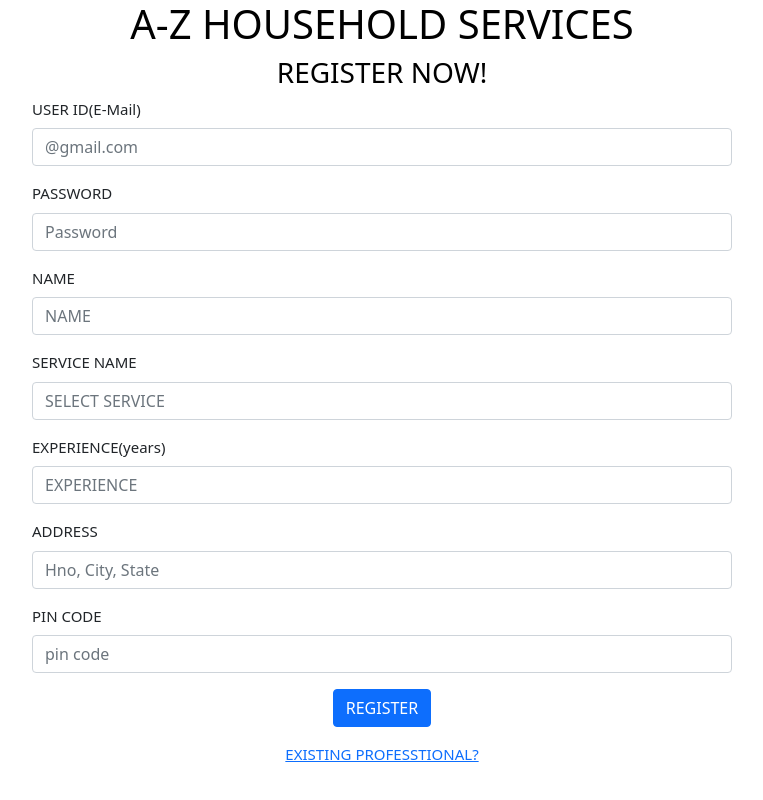
After one commit to 23f3003674/HouseHold_Services_Project, a Python web app: template templates/signup_professtional.html in a window 1280 px wide. The commit adds this page. Shown: the whole page, without its empty margins (258-1021 px from the left). Run offline with Jinja, Linux system fonts and the light colour scheme; the template is opened without the code that fills it, so the values that code supplies are empty.

Commit message:
COMMIT ON 8/11/24

```diff
--- a/static/styles/main.css
+++ b/static/styles/main.css
@@ -1,3 +1,43 @@
 {
     margin:10px;
 }
+
+.my_container{
+    /*border: 2px solid red;*/
+
+}
+
+.my_panel{
+    width: 90%;
+    margin: auto;
+    height: auto;
+    /*border: 1px solid black;*/
+}
+
+.input_form1{
+    /*border: 2px solid black;*/
+    width: 700px;
+    height: 300px;
+    margin: auto;
+    margin-top: auto;
+    padding: 20 px;
+    border-radius: 10px;
+    font-size: 15px;
+    text-align: justify;
+}
+.input_form2{
+    /*border: 2px solid black;*/
+    width: 700px;
+    height: 550px;
+    margin: auto;
+    margin-top: auto;
+    padding: 20 px;
+    border-radius: 10px;
+    font-size: 15px;
+    text-align: justify;
+}
+.center{
+    text-align: center;
+    margin: auto;
+    color:black
+}
--- a/templates/signup.html
+++ /dev/null
@@ -1,6 +0,0 @@
-<!DOCTYPE html>
-<html>
-    <body>
-        <h3>signup here</h3>
-    </body>
-</html>
--- /dev/null
+++ b/templates/signup_professtional.html
@@ -0,0 +1,59 @@
+<!DOCTYPE html>
+<html>
+    <head>
+        <link rel ="stylesheet" href="/static/styles/main.css">
+        <link href ="https://cdn.jsdelivr.net/npm/bootstrap@5.0.2/dist/css/bootstrap.min.css" rel="stylesheet" integrity="sha384-EVSTQN3/azprG1Anm3QDgpJLIm9Nao0Yz1ztcQTwFspd3yD65VohhpuuCOmLASjC" crossorigin="anonymous">
+        <title>SIGNUP PAGE</title>
+    </head>
+    <body>
+        <div class = "my_container">
+            <div class ="center"><h1>A-Z HOUSEHOLD SERVICES</h1></div>
+            <div class ="my_panel">
+                <div class ="center"><h3>REGISTER NOW!</h3></div>
+                <div class = "input_form2">
+                    <div class="mb-3">
+                        <label for="user_name" class="form-label">USER ID(E-Mail)</label>
+                        <input type="email" class="form-control" id="exampleFormControlInput1" placeholder="@gmail.com">
+                      </div>
+                    <div class="mb-3">
+                        <label for="Password" class="form-label">PASSWORD</label>
+                        <input type="Password" class="form-control" id="Password" placeholder="Password">
+                      </div>
+                    <div class="mb-3">
+                        <label for="full_name" class="form-label">NAME</label>
+                        <input type="text" class="form-control" id="full_name" placeholder="NAME">
+                      </div>
+                      <div class="mb-3">
+                        <label for="service" class="form-label">SERVICE NAME</label>
+                        <input type="service" class="form-control" id="full_name" placeholder="SELECT SERVICE">
+                      </div>
+                      <div class="mb-3">
+                        <label for="experience" class="form-label">EXPERIENCE(years)</label>
+                        <input type="text" class="form-control" id="experience" placeholder="EXPERIENCE">
+                      </div>
+                    <div class="mb-3">
+                        <label for="address" class="form-label">ADDRESS</label>
+                        <input type="text" class="form-control" id="address" placeholder="Hno, City, State">
+                      </div>
+                      <div class="mb-3">
+                        <label for="pincode" class="form-label">PIN CODE</label>
+                        <input type="number" class="form-control" id="pincode" placeholder="pin code">
+                      </div>
+                    <div class="mb-3">
+                        <div class ="center"><button type="button" class="btn btn-primary">REGISTER</button></div>
+
+                    </div>
+                    <div class="mb-3">
+                        <div class = "center">
+                        <a href ='/templates/login.html'>EXISTING PROFESSTIONAL?</a>
+
+                        <!--<a href ='#'>NEW PROFESSIONAL?</a>
+                        </div>-->
+                    </div>
+
+                </div>
+            </div>
+        </div>
+
+    </body>
+</html>
```
Also changed, not shown: templates/admin_dashboard.html (added, +41 -0 lines), templates/login.html (+32 -0 lines), templates/signup_customer.html (added, +51 -0 lines).
